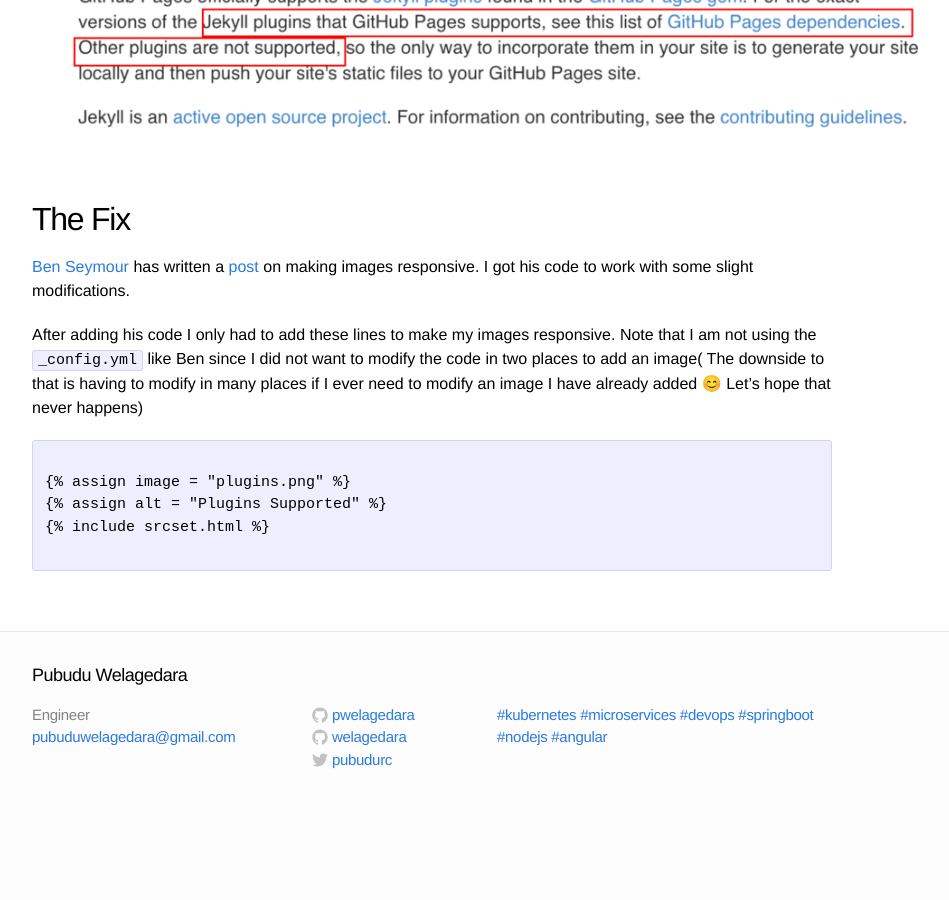
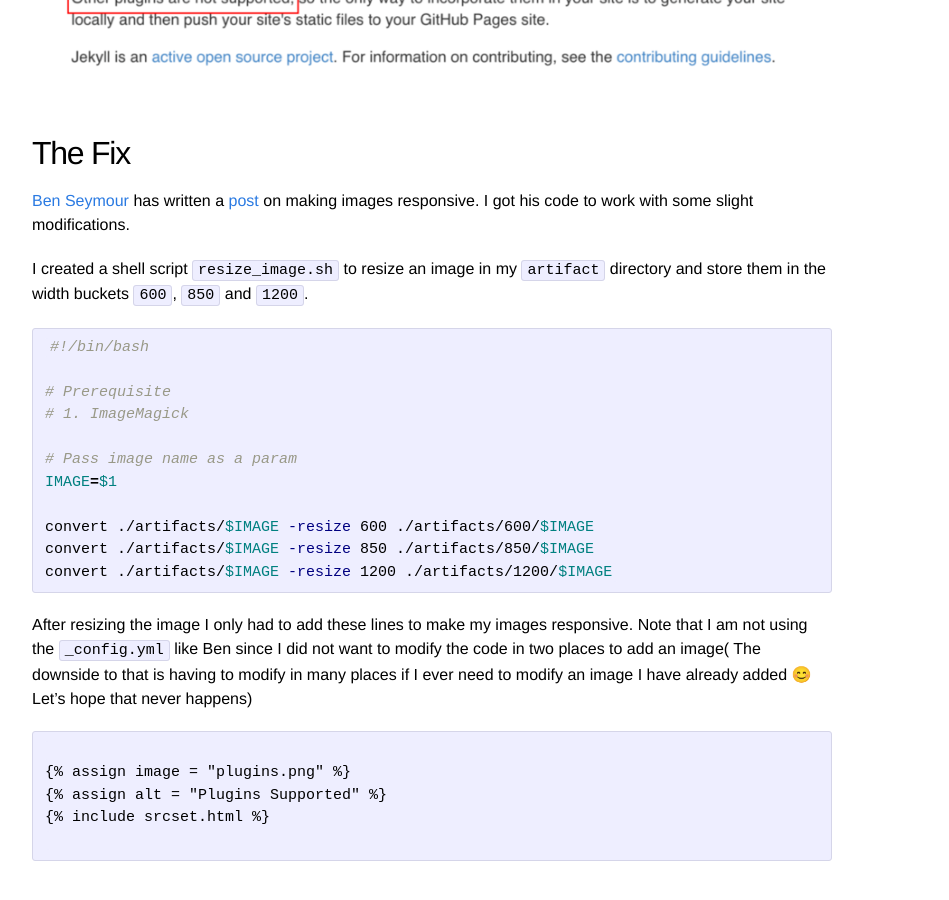
Before and after one commit to welagedara/welagedara.github.io, a Jekyll site: the page built from _posts/2018-07-04-responsive-images.md, in a window 1280 px wide and 900 px high, scrolled down 641 px. Shown: the whole window, without its empty margins (208-1157 px from the left). Built offline with Jekyll 4.4.1, drawn with Linux system fonts in a browser that asks for light colours; emoji names are drawn with the system emoji font; before the commit the page ends 1457 px from its top, so only the background shows below that.

Commit message:
fixed resizing issues

````diff
--- a/_includes/srcset.html
+++ b/_includes/srcset.html
@@ -1,4 +1,4 @@
-{% if image.quality %}
+<!-- {% if image.quality %}
   {% assign quality = image.quality %}
 {% else %}
   {% assign quality = 50 %}
@@ -8,4 +8,10 @@
   src="{{ site.artifact_base }}/{{ image }}?w={{ site.default_width }}&qlt={{ quality }}"
   sizes="{{ site.sizes }}"
   srcset="{% for width in site.srcset %}{{ site.artifact_base }}/{{ image }}?w={{ width }}&qlt={{ quality }} {{ width }}w{% if forloop.last == false %}, {% endif %}{% endfor %}"
+  alt="{{ alt }}"> -->
+
+  <img
+  src="{{ site.artifact_base }}/{{ image }}"
+  sizes="{{ site.sizes }}"
+  srcset="{% for width in site.srcset %}{{ site.artifact_base }}/{{ width }}/{{ image }} {{ width }}w{% if forloop.last == false %}, {% endif %}{% endfor %}"
   alt="{{ alt }}">
--- a/_posts/2018-07-04-responsive-images.md
+++ b/_posts/2018-07-04-responsive-images.md
@@ -21,7 +21,23 @@
 
 [Ben Seymour][ben] has written a [post][post] on making images responsive. I got his code to work with some slight modifications.
 
-After adding his code I only had to add these lines to make my images responsive. Note that I am not using the `_config.yml` like Ben since I did not want to modify the code in two places to add an image( The downside to that is having to modify in many places if I ever need to modify an image I have already added :blush: Let's hope that never happens)
+I created a shell script  `resize_image.sh` to resize an image in my  `artifact` directory and store them in the width buckets  `600`,  `850` and  `1200`.
+
+```bash
+#!/bin/bash
+
+# Prerequisite
+# 1. ImageMagick
+
+# Pass image name as a param
+IMAGE=$1
+
+convert ./artifacts/$IMAGE -resize 600 ./artifacts/600/$IMAGE
+convert ./artifacts/$IMAGE -resize 850 ./artifacts/850/$IMAGE
+convert ./artifacts/$IMAGE -resize 1200 ./artifacts/1200/$IMAGE
+```
+
+After resizing the image I only had to add these lines to make my images responsive. Note that I am not using the `_config.yml` like Ben since I did not want to modify the code in two places to add an image( The downside to that is having to modify in many places if I ever need to modify an image I have already added :blush: Let's hope that never happens)
 
 
 ```md
````
Also changed, not shown: artifacts/1200/image.png (added), artifacts/1200/plugins.png (added), artifacts/1200/potato.png (added), artifacts/600/image.png (added), artifacts/600/plugins.png (added), artifacts/600/potato.png (added), artifacts/850/image.png (added), artifacts/850/plugins.png (added), artifacts/850/potato.png (added), 2 other files.
